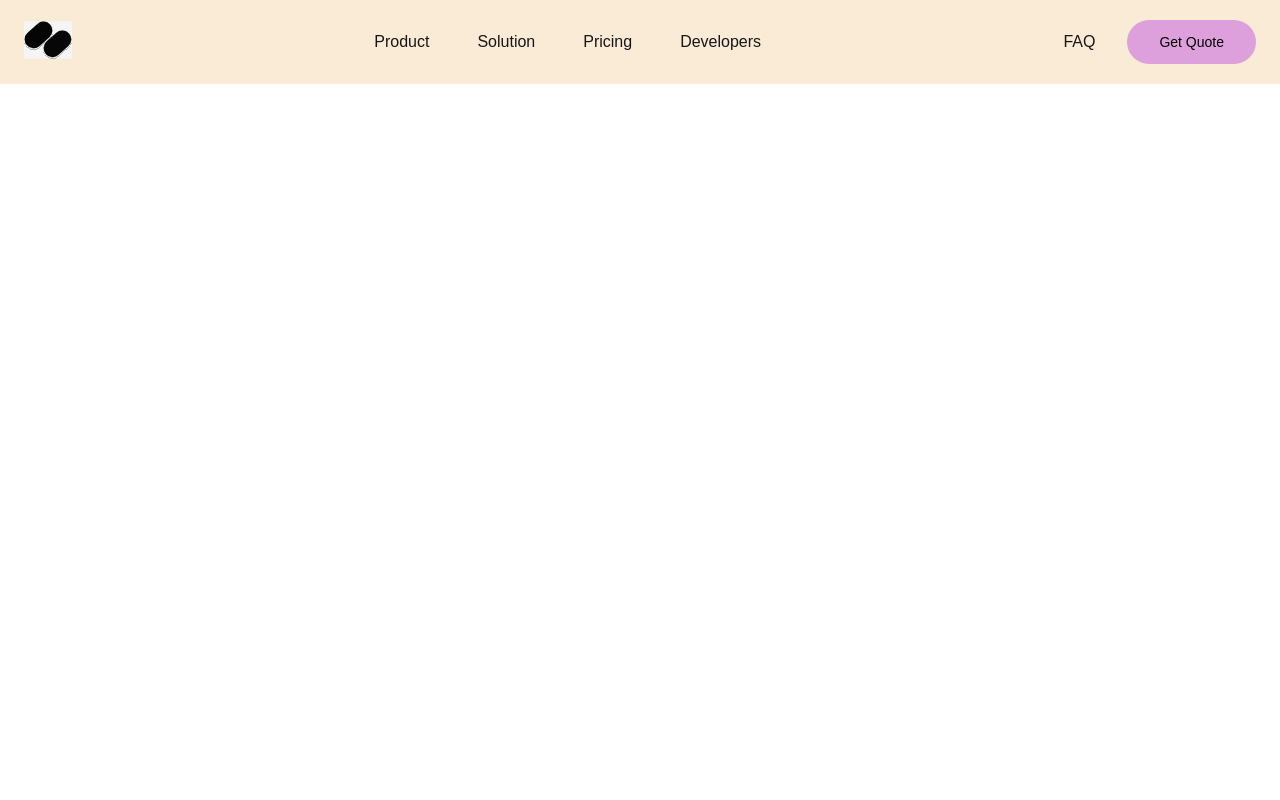
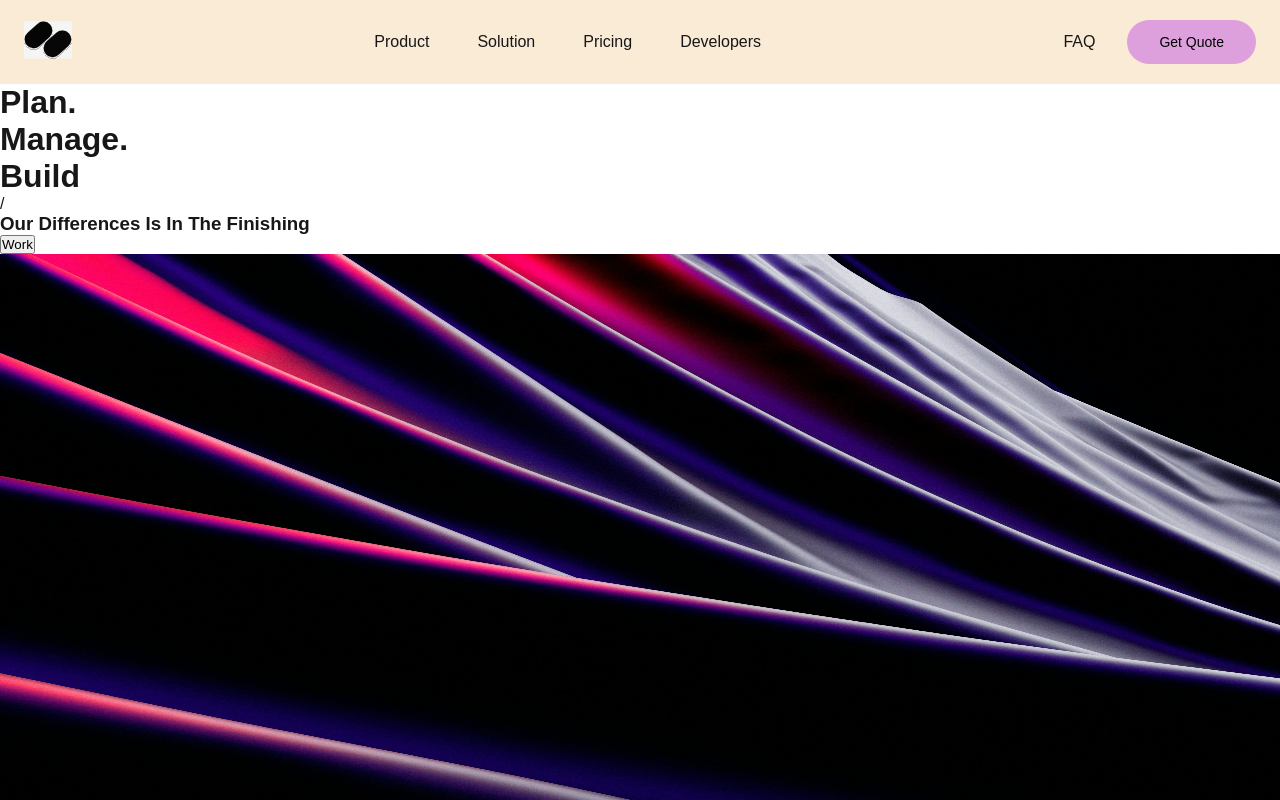
Before and after one commit to Ch-Hina/demo-studio, a Next.js app: page / in a window 1280 px wide. Shown: the top 800 px of the page. Built offline with nearby package versions, Linux system fonts and the light colour scheme.

Commit message:
Insert Image

```diff
--- a/src/app/layout.js
+++ b/src/app/layout.js
@@ -1,6 +1,6 @@
 import localFont from "next/font/local";
 import "./globals.css";
-import NavBar from "@/navbar";
+import NavBar from "@/components/navbar";
 
 const geistSans = localFont({
   src: "./fonts/GeistVF.woff",
--- a/src/app/page.js
+++ b/src/app/page.js
@@ -1,10 +1,10 @@
-
+import Hero from "@/components/hero"
 
 
 export default function Home() {
 return(
 <>
-
+   <Hero />
 </>
 );
 
--- /dev/null
+++ b/src/components/hero.jsx
@@ -0,0 +1,21 @@
+import Image from "next/image";
+import  background from "@/assests/image/jpg/image-01.jpg"
+
+
+
+
+
+const Hero = () => {
+    return(
+
+        <>
+           <h1>Plan.<br/>Manage.<br/>Build</h1>
+           <div>/</div>
+           <h3>Our Differences Is In The Finishing</h3>
+           <button>Work</button>
+           <Image src= {background} width={"3000"} height={"1000"} alt="hero image" />
+        </>
+    );
+}
+
+export default Hero;
--- a/src/navbar.jsx
+++ b/src/components/navbar.jsx
@@ -9,7 +9,7 @@ const NavBar = () => {
         <>
          <div className={styles.navbar}>
              <div className={styles.container}>
-             <div><Image src={logo} width={48} height={48} /></div>
+             <div><Image src={logo} width={48} height={48}  alt="Logo"/></div>
                 <ul className={styles.nevitems}>
                   <li>Product</li>
                   <li>Solution</li>
```
Also changed, not shown: src/assests/image/jpg/image-01.jpg (added).
